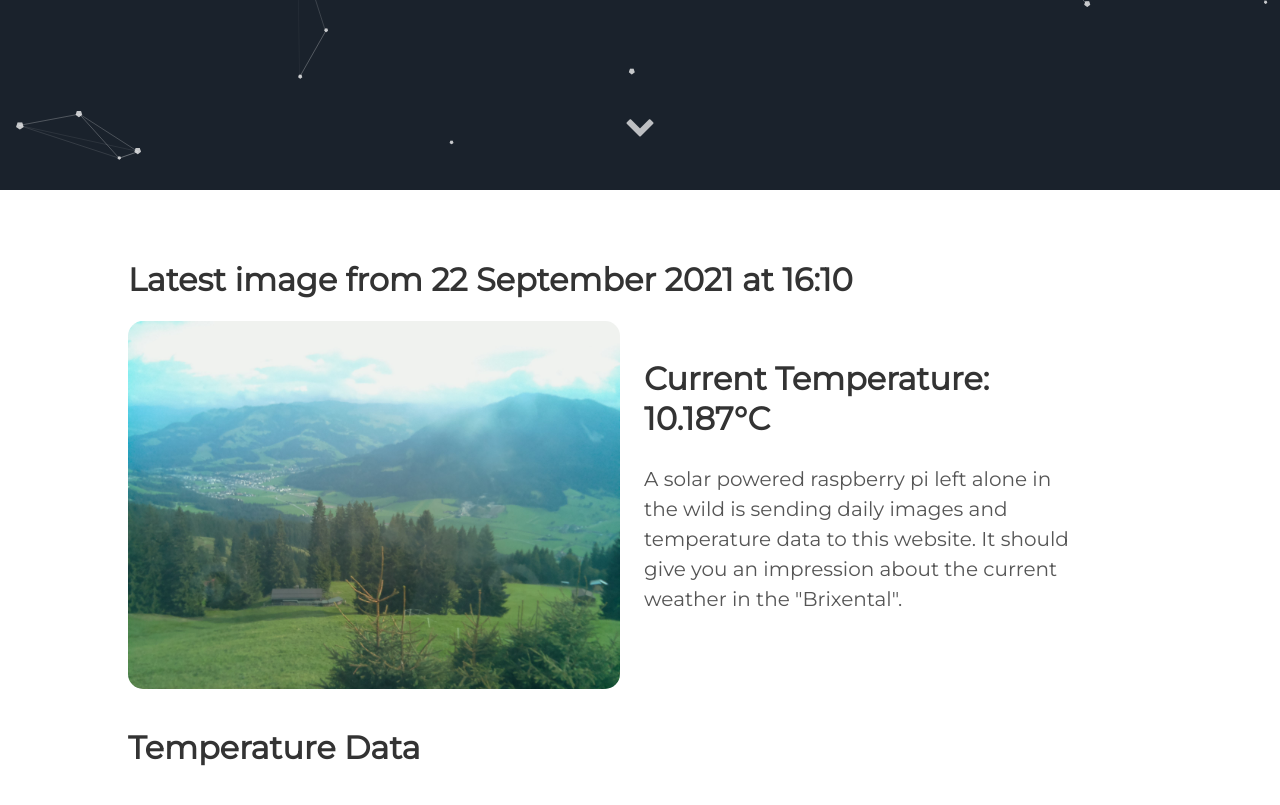
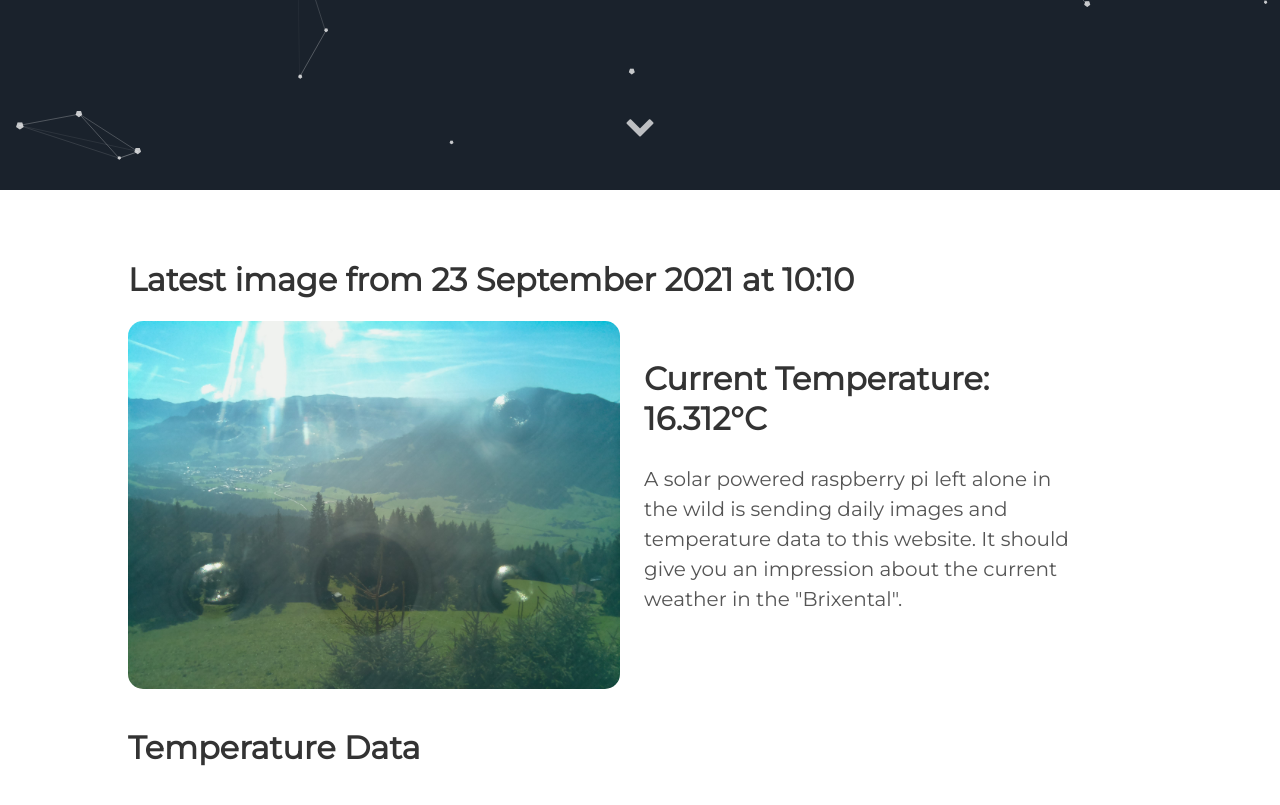
Before and after one commit to vektorious/vektorious.github.io, a Jekyll site: the page built from resources/huette.md, in a window 1280 px wide and 900 px high, scrolled down 710 px. Shown: the top 805 px of the window. Built offline with Jekyll 4.4.1, drawn with Linux system fonts in a browser that asks for light colours.

Commit message:
I'm a bot beep boop

```diff
--- a/resources/huette.md
+++ b/resources/huette.md
@@ -6,13 +6,13 @@ image: '/assets/img/'
 description: 'Live image from the Austrian alps'
 twitter_text: ' '
 ---
-## Latest image from 22 September 2021 at 16:10
+## Latest image from 23 September 2021 at 10:10
 <div class="huette">
   <div class="huette-image">
     <img src="{{ "/assets/img/huette.jpg" | prepend: site.baseurl }}">
   </div>
   <div class="huette-text">
-        <h2>Current Temperature: 10.187°C</h2>
+        <h2>Current Temperature: 16.312°C</h2>
         <p>A solar powered raspberry pi left alone in the wild is sending daily images and temperature data to this website. It should give you an impression about the current weather in the "Brixental".</p>
 
   </div>
```
Also changed, not shown: rpi-script/2021-09-23_100932.txt (renamed from rpi-script/2021-09-22_160932.txt, +5 -5 lines), rpi-script/huette.md (+2 -2 lines), assets/img/huette.jpg, assets/img/temp_plot.png, rpi-script/temp_plot.png, 1 other file.
